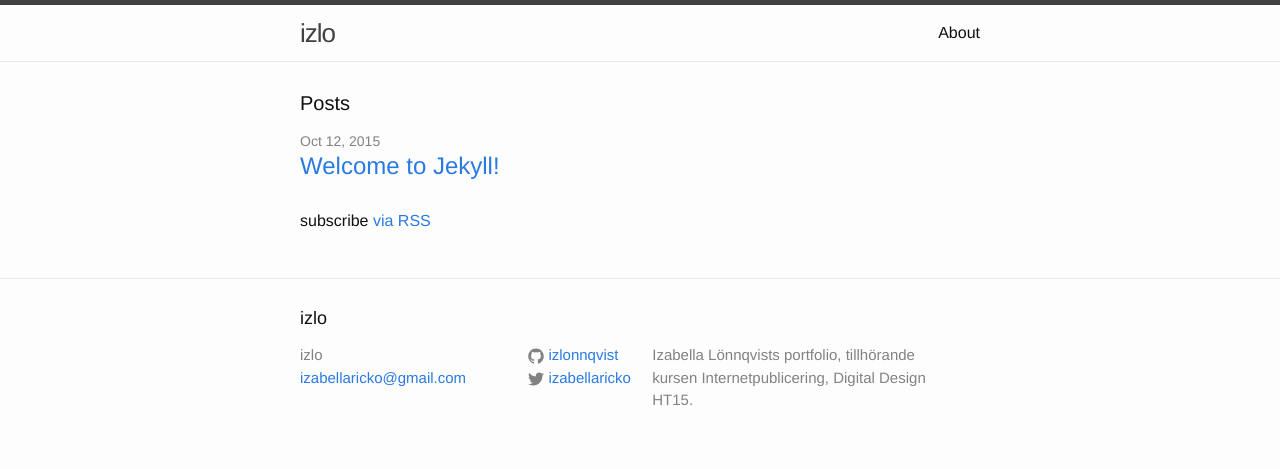
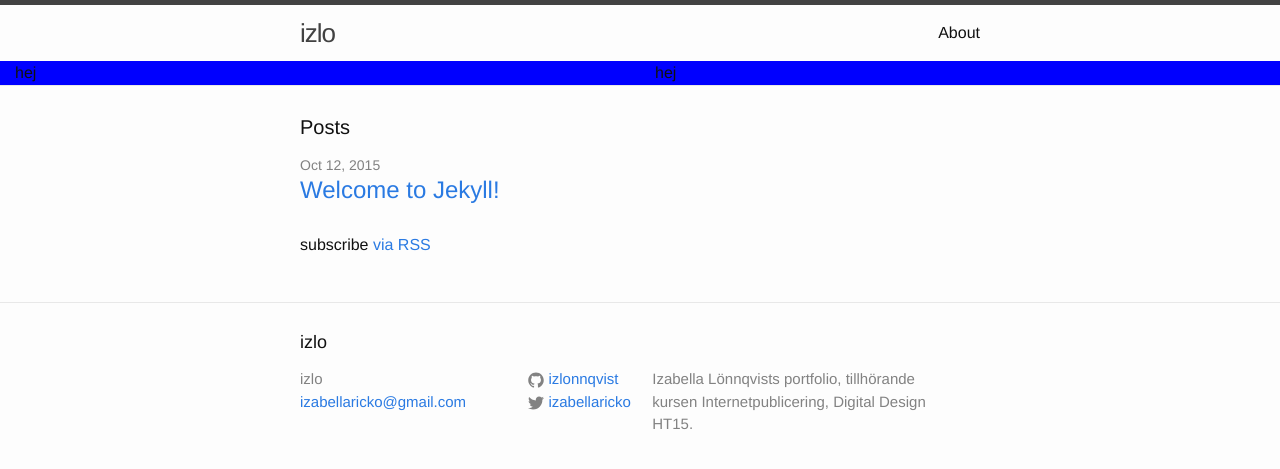
Before and after one commit to izlonnqvist/testsida, a Jekyll site: the page built from index.html, in a window 1280 px wide. Shown: the top 469 px of the page. Built offline with Jekyll 4.4.1, drawn with Linux system fonts in a browser that asks for light colours; nearby versions of some CDN libraries.

Commit message:
added presentation div

```diff
--- a/_includes/header.html
+++ b/_includes/header.html
@@ -23,5 +23,10 @@
     </nav>
 
   </div>
-
+<div class="container-fluid">
+    <div class="row presentation">
+        <div class="col-md-6">hej</div>
+        <div class="col-md-6">hej</div>
+    </div>
+</div>
 </header>
--- a/_sass/_base.scss
+++ b/_sass/_base.scss
@@ -23,7 +23,13 @@ body {
     -webkit-text-size-adjust: 100%;
 }
 
+/**
+ * Top presentation
+ */
 
+.presentation {
+    background-color: blue;
+}
 
 /**
  * Set `margin-bottom` to maintain vertical rhythm
```
